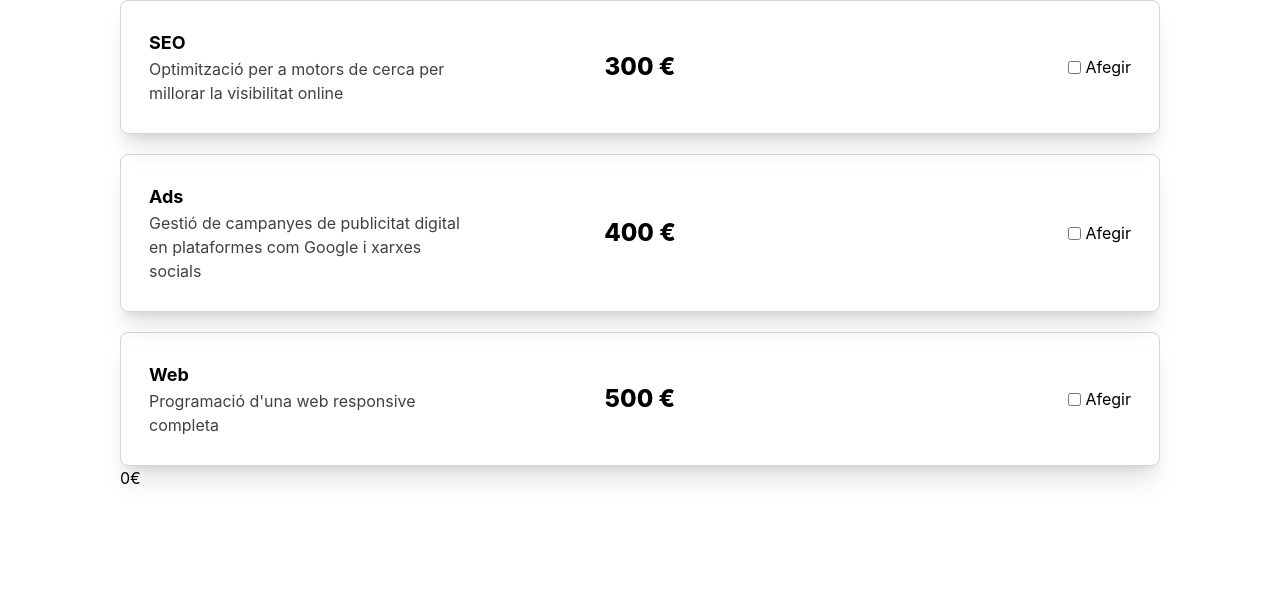
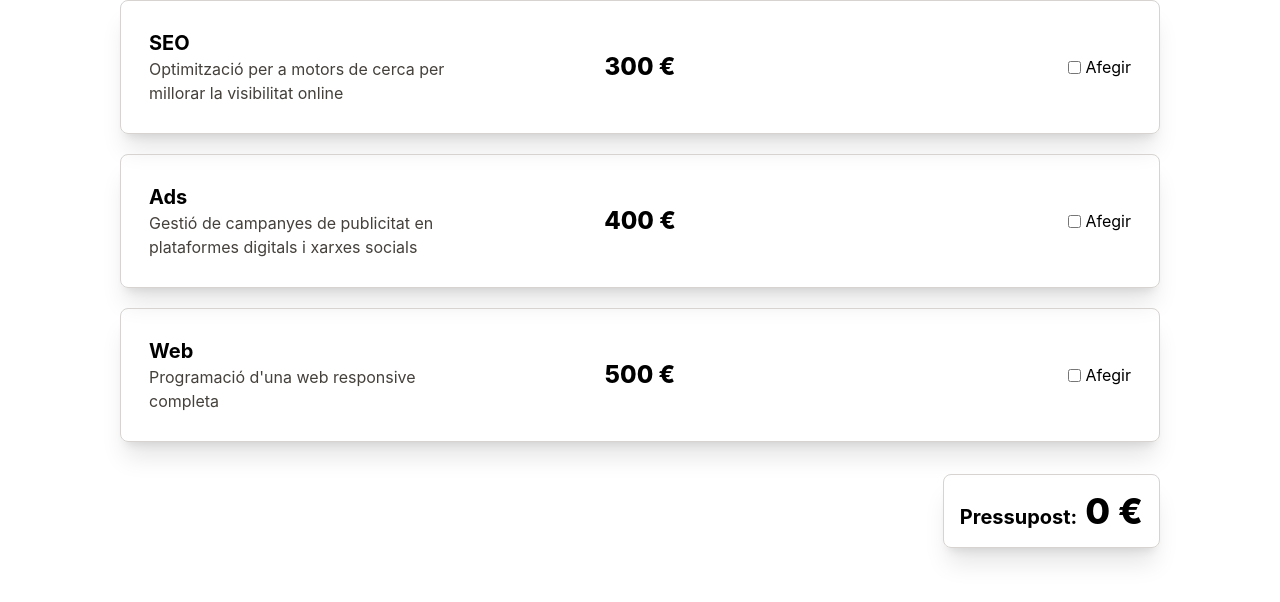
Before and after one commit to Joel-Gandalf/S4_project2_budjet, a React (Vite) app: page / in a window 1280 px wide. Shown: the top 602 px of the page. Built offline with nearby package versions, Linux system fonts and the light colour scheme.

Commit message:
style(ui): apply tailwind styles to total price display

```diff
--- a/src/App.tsx
+++ b/src/App.tsx
@@ -8,7 +8,7 @@ export const App = () => {
 
   return (
     <>
-      <section className="px-8 md:px-20 lg:px-30">
+      <section className="flex flex-col gap-8 px-8 md:px-20 lg:px-30">
         <ServicesList selectedIds={selectedIds} toggleService={toggleService} />
         <TotalPriceDisplay selectedIds={selectedIds}/>
       </section>
--- a/src/components/service-card.tsx
+++ b/src/components/service-card.tsx
@@ -12,11 +12,11 @@ export const ServiceCard = ({ service: { id, name, description, price }, isSelec
         // <article className="flex flex-col gap-1 border rounded-lg border-amber-700 p-4 lg:flex-row lg:justify-between lg:items-center">
         <article className={`grid grid-cols-1 gap-2 border rounded-lg p-4 shadow-xl lg:grid-cols-3 lg:items-center lg:p-7 ${isSelected ? 'bg-amber-50 border-amber-300 shadow-amber-700/30' : 'border-stone-300'}`}>
             <div className="lg:max-w-80">
-                <h2 className="text-lg font-bold">{name}</h2>
-                <p className="text-stone-700">{description}</p>
+                <h2 className="text-lg font-bold lg:text-xl">{name}</h2>
+                <p className="text-sm text-stone-700 lg:text-base">{description}</p>
             </div>
             <p className="justify-self-end mt-2 text-xl font-extrabold lg:mt-0 lg:justify-self-center lg:text-2xl">{price} €</p>
-            <label className="flex items-center gap-1 lg:justify-self-end"><input
+            <label className="flex items-center gap-1 lg:justify-self-end text-sm lg:text-base"><input
                 type="checkbox"
                 name="inputCheckedService"
                 onChange={() => {
--- a/src/components/total-price-display.tsx
+++ b/src/components/total-price-display.tsx
@@ -10,6 +10,9 @@ export const TotalPriceDisplay = ({selectedIds}: TotalPriceDisplayProps) => {
     const selectedServices = services.filter(service => selectedIds.includes(service.id));
     const finalPrice = calculateTotal(selectedServices);
     return(
-        <p>{finalPrice}€</p>
+        <div className={`self-end flex items-end gap-2 mb-4 border rounded-lg p-4 shadow-xl ${finalPrice > 0 ? 'bg-amber-50 border-amber-300 shadow-amber-700/30' : 'border-stone-300'}`}>
+            <p className="font-bold md:text-lg lg:text-xl">Pressupost: </p>
+            <p className="text-2xl font-extrabold md:text-3xl lg:text-4xl">{finalPrice} €</p>
+        </div>
     );
 }
--- a/src/data/services.json
+++ b/src/data/services.json
@@ -8,7 +8,7 @@
     {
         "id": "ads",
         "name": "Ads",
-        "description": "Gestió de campanyes de publicitat digital en plataformes com Google i xarxes socials",
+        "description": "Gestió de campanyes de publicitat en plataformes digitals i xarxes socials",
         "price": 400
     },
     {
```
